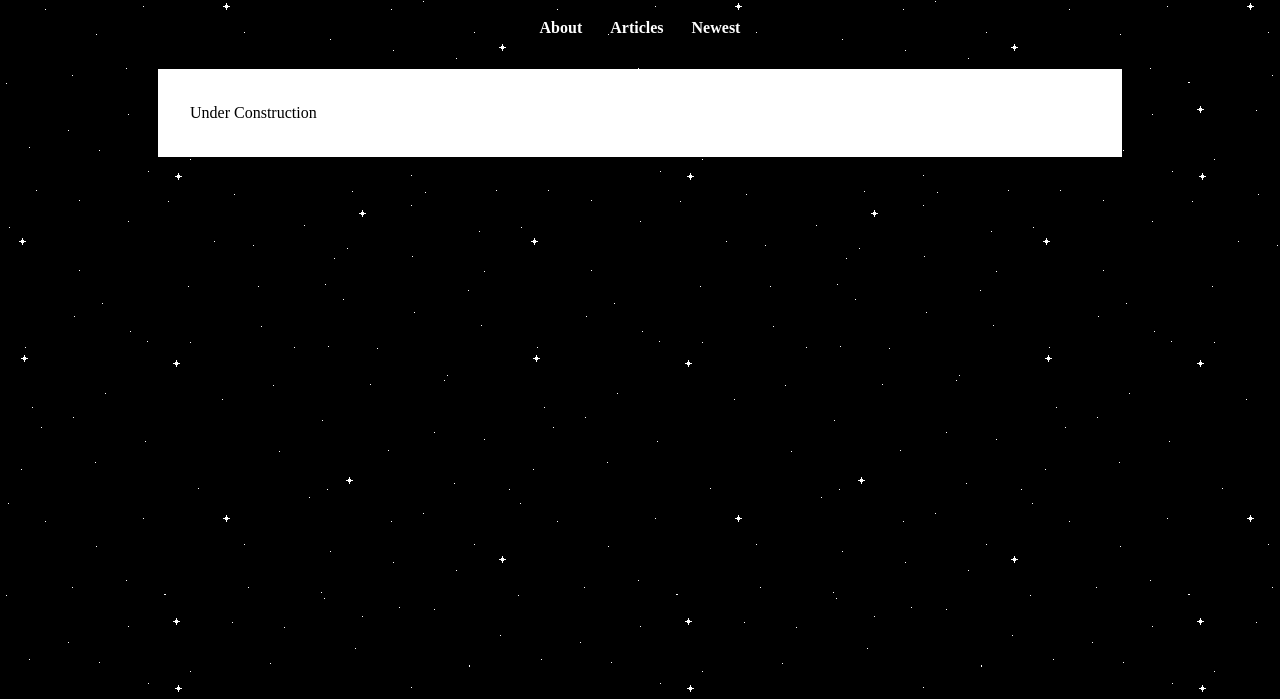
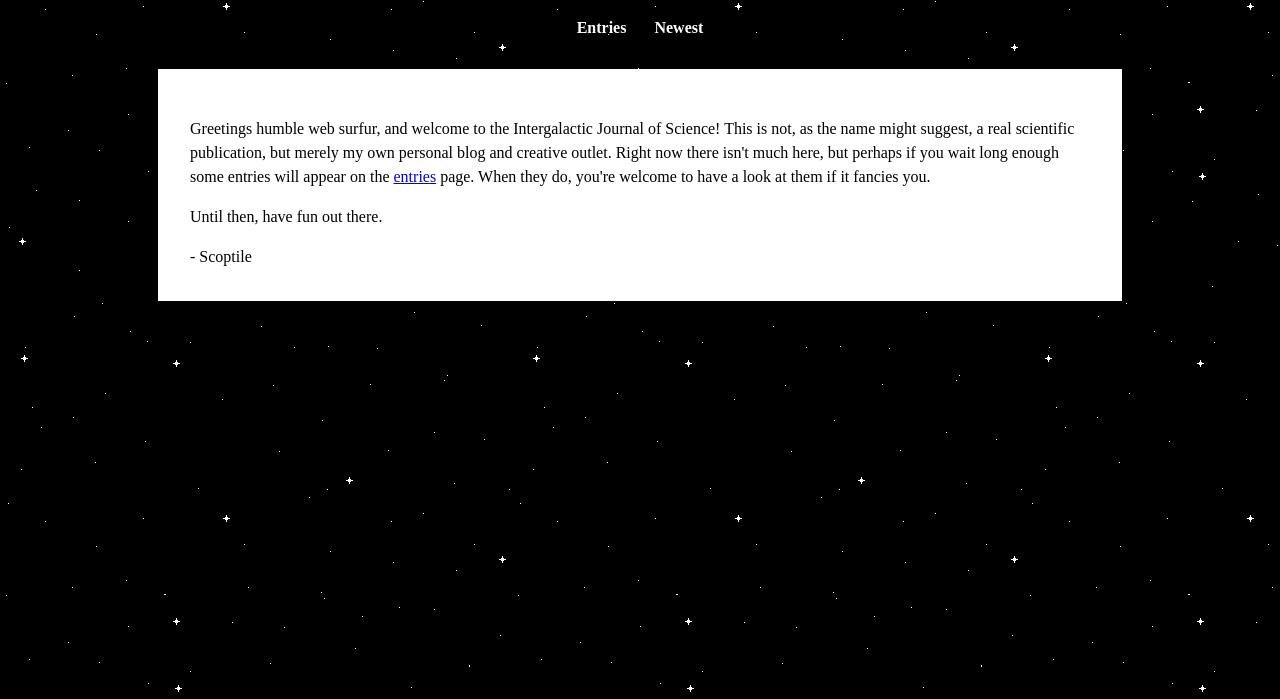
Before and after one commit to Scoptlie/intergalactic-journal-of-science, a plain HTML site: page index.html in a window 1280 px wide. Shown: the part 101-800 px from the top of the page. Drawn offline with Linux system fonts and the light colour scheme.

Commit message:
Add files via upload

```diff
--- a/decorate.js
+++ b/decorate.js
@@ -3,7 +3,7 @@ document.body.innerHTML = `
 
 <head>
 	<meta charset="utf-8"/>
-
+	<title>The Intergalactic Journal of Science</title>
 	<style>
 		body {
 			display: grid;
@@ -12,7 +12,7 @@ document.body.innerHTML = `
 			padding-top: 32px;
 			padding-bottom: 32px;
 
-			background-image: url("background.png");
+			background-image: url("/background.png");
 			background-attachment: fixed;
 		}
 
@@ -28,18 +28,23 @@ document.body.innerHTML = `
 			font-family: serif;
 			line-height: 150%;
 		}
+
+		.nav-link {
+			color: inherit;
+			text-decoration: none;
+			text-align: center;
+		}
 	</style>
 </head>
 
 <body>
 	<header style="color: white; text-align: center;">
-		<h1>The Intergalactic Journal of Science</h1>
+		<h1><a class="nav-link" href="/index.html">The Intergalactic Journal of Science</a></h1>
 	</header>
 
 	<nav style="color: white; display: flex; font-weight: bold; justify-content: center; padding-bottom: 32px;">
-		<a style="text-align: center; padding-right: 28px;">About</a>
-		<a style="text-align: center; padding-right: 28px;">Articles</a>
-		<a style="text-align: center;">Newest</a>
+		<a class="nav-link" href="/entries.html" style="padding-right: 28px;">Entries</a>
+		<a class="nav-link">Newest</a>
 	</nav>
 
 	<div id="content-display"></div>
--- a/index.html
+++ b/index.html
@@ -1,7 +1,18 @@
 <!DOCTYPE html>
 
 <html>
-	<template id="content">Under Construction</template>
+	<template id="content">
+		<p>
+			Greetings humble web surfur, and welcome to the Intergalactic Journal of Science!
+			This is not, as the name might suggest, a real scientific publication, but merely my own personal blog and creative outlet.
+			Right now there isn't much here, but perhaps if you wait long enough some entries will appear on the <a href="/entries.html">entries</a> page.
+			When they do, you're welcome to have a look at them if it fancies you.
+		</p>
+		<p>
+		Until then, have fun out there.
+		</p>
+		- Scoptile
+	</template>
 </html>
 
 <script src="decorate.js"></script>
```
Also changed, not shown: entries.html (added, +9 -0 lines).
